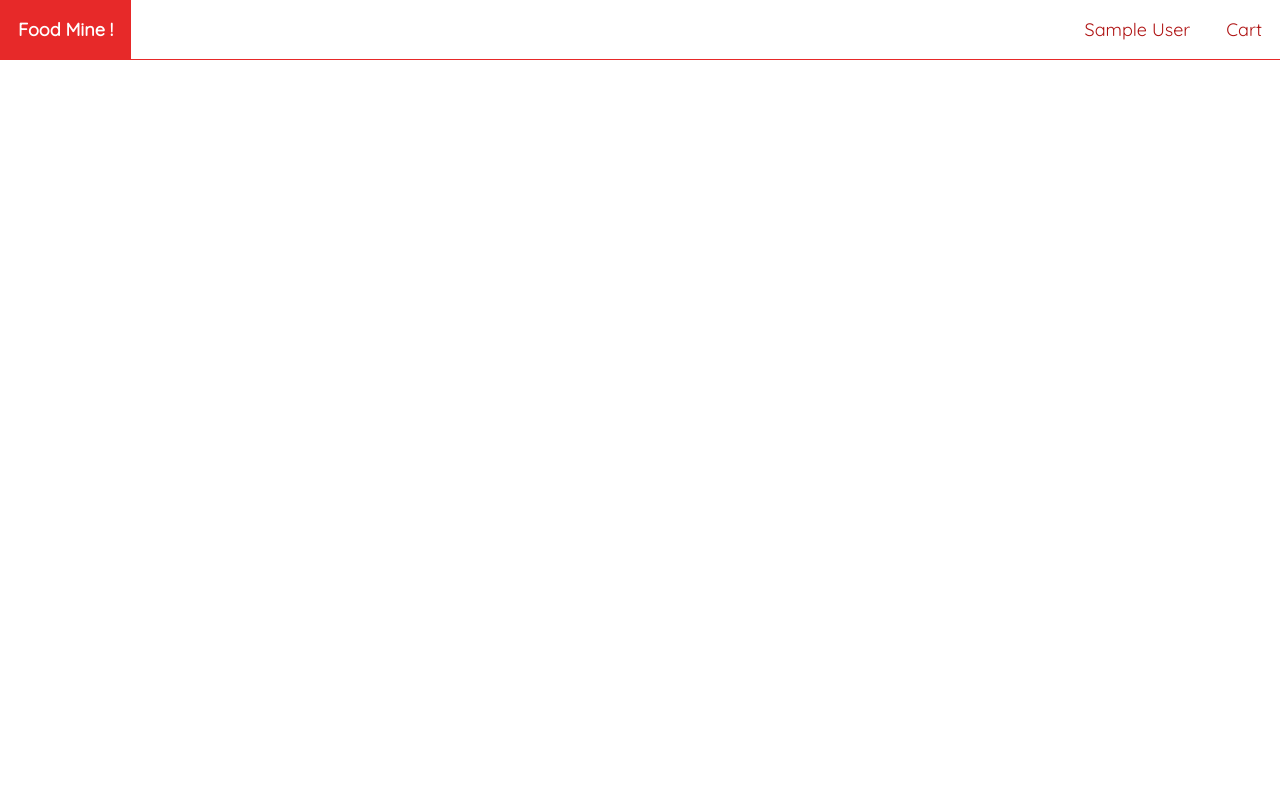
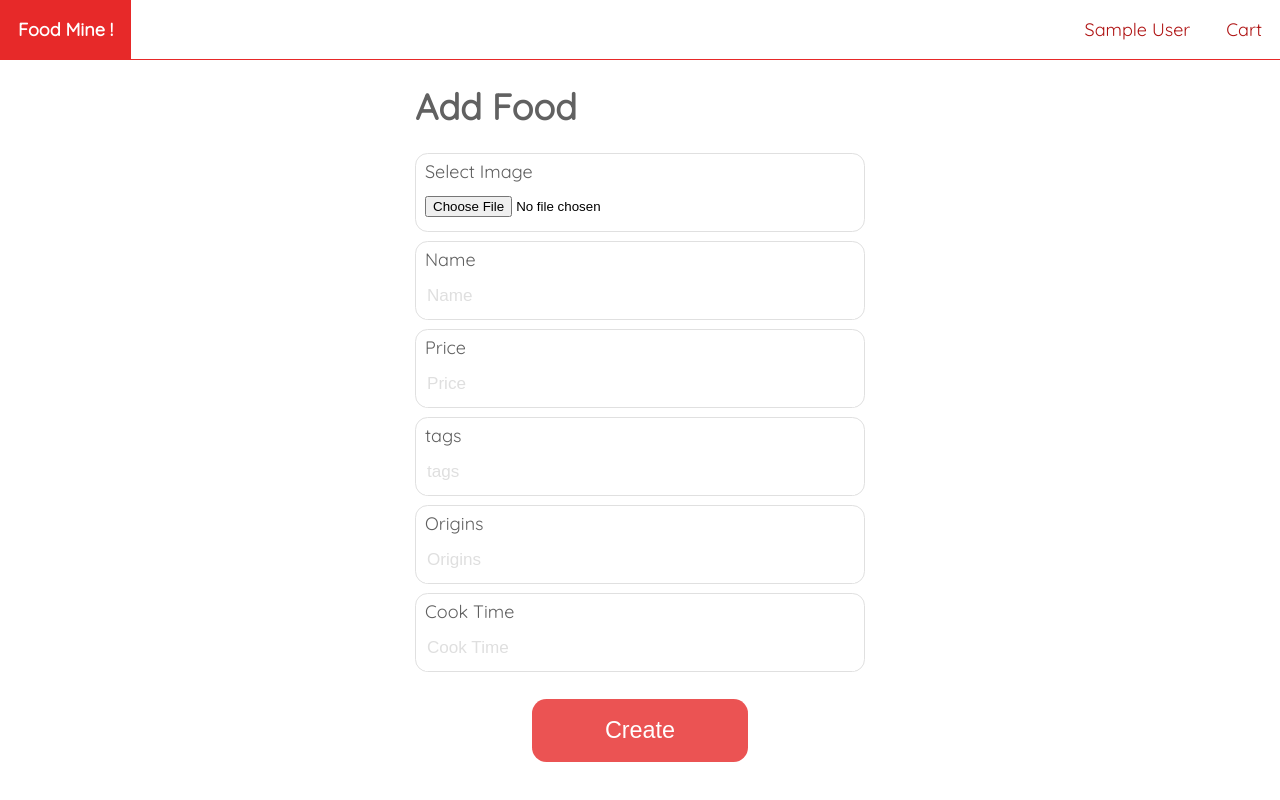
Before and after one commit to Adityajparmar37/FOODMINE, a React (Create React App) app in the folder frontend/: page /admin/addFood in a window 1280 px wide. Shown: the top 800 px of the page. Built offline with nearby package versions, Linux system fonts and the light colour scheme; sample sign-in values are in the browser's storage.

Commit message:
food edit page frontend added

```diff
--- a/frontend/src/AppRoutes.js
+++ b/frontend/src/AppRoutes.js
@@ -6,6 +6,7 @@ import CheckoutPage from "./components/Checkout/CheckoutPage";
 import CartPage from "./Pages/Cart/CartPage";
 import Dashboard from "./Pages/Dashboard/Dashboard";
 import FoodPage from "./Pages/Food/FoodPage";
+import FoodEditPage from "./Pages/FoodEdit/FoodEditPage";
 import FoodsAdminPage from "./Pages/FoodsAdmin/FoodsAdminPage";
 import HomePage from "./Pages/Home/HomePage";
 import LoginPage from "./Pages/Login/LoginPage";
@@ -105,6 +106,24 @@ function AppRoutes() {
             </AdminRoute>
           }
         />
+
+        <Route
+          path="/admin/addFood"
+          element={
+            <AdminRoute>
+              <FoodEditPage />
+            </AdminRoute>
+          }
+        />
+
+        <Route
+          path="/admin/editFood/:foodId"
+          element={
+            <AdminRoute>
+              <FoodEditPage />
+            </AdminRoute>
+          }
+        />
       </Routes>
     </>
   );
--- /dev/null
+++ b/frontend/src/Pages/FoodEdit/FoodEdit.module.css
@@ -0,0 +1,29 @@
+.container {
+  display: flex;
+  justify-content: center;
+  margin-bottom: 10rem;
+}
+
+.content,
+.form {
+  display: flex;
+  flex-direction: column;
+  max-width: 25rem;
+  width: 100%;
+}
+
+.image_link {
+  display: block;
+  width: 100%;
+  height: 20rem;
+  border-radius: 1rem;
+  border: 1px solid #e0e0e0;
+  margin: 0.5rem 0 1rem 0;
+}
+
+.image_link img {
+  object-fit: cover;
+  width: 100%;
+  height: 100%;
+  border-radius: 1rem;
+}
--- /dev/null
+++ b/frontend/src/Pages/FoodEdit/FoodEditPage.js
@@ -0,0 +1,128 @@
+import { useState } from "react";
+import { useEffect } from "react";
+import { useForm } from "react-hook-form";
+import { useParams } from "react-router-dom";
+import Button from "../../components/Button/Button";
+import Input from "../../components/Input/Input";
+import InputContainer from "../../components/InputContainer/InputContainer";
+import Title from "../../components/Title/Title";
+import { getById } from "../../services/foodService";
+import classes from "./FoodEdit.module.css";
+
+export default function FoodEditPage() {
+  const { foodId } = useParams();
+  const [imageUrl, setImageUrl] = useState();
+
+  const isEditMode = !!foodId;
+  // !! will convert anything into Boolean . If emty string or 0 then boolean value 0 false else 1 as true
+
+  const {
+    handleSubmit,
+    register,
+    formState: { errors },
+    reset,
+  } = useForm();
+
+  useEffect(() => {
+    if (!isEditMode) return;
+    else {
+      getById(foodId).then((food) => {
+        if (!food) return;
+        reset(food);
+        setImageUrl(food.imageUrl);
+      });
+    }
+  }, [foodId]);
+
+  const submit = () => {};
+
+  const upload = () => {};
+
+  return (
+    <div className={classes.container}>
+      <div className={classes.content}>
+        <Title
+          title={
+            isEditMode ? "Edit Food" : " Add Food"
+          }
+        />
+
+        <form
+          onSubmit={handleSubmit(submit)}
+          noValidate>
+          <InputContainer label="Select Image">
+            <input
+              type="file"
+              onChange={upload}
+              accept="image/jpeg,image/png"
+            />
+          </InputContainer>
+
+          {imageUrl && (
+            <a
+              href={imageUrl}
+              className={classes.image_link}
+              target="blank">
+              <img
+                src={imageUrl}
+                alt="Uploaded"
+              />
+            </a>
+          )}
+
+          <Input
+            type="text"
+            label="Name"
+            {...register("name", {
+              required: true,
+              minLength: 5,
+            })}
+            error={errors.name}
+          />
+
+          <Input
+            type="number"
+            label="Price"
+            {...register("price", {
+              required: true,
+            })}
+            error={errors.price}
+          />
+
+          <Input
+            type="text"
+            label="tags"
+            {...register("tags", {})}
+            error={errors.tag}
+          />
+
+          <Input
+            type="text"
+            label="Origins"
+            {...register("origins", {
+              required: true,
+            })}
+            error={errors.origins}
+          />
+
+          <Input
+            type="text"
+            label="Cook Time"
+            {...register("cookTime", {
+              required: true,
+            })}
+            error={errors.cookTime}
+          />
+
+          <Button
+            type="submit"
+            text={
+              isEditMode ? "Update" : "Create"
+            }
+          />
+
+        </form>
+      </div>
+    </div>
+  );
+}
```
